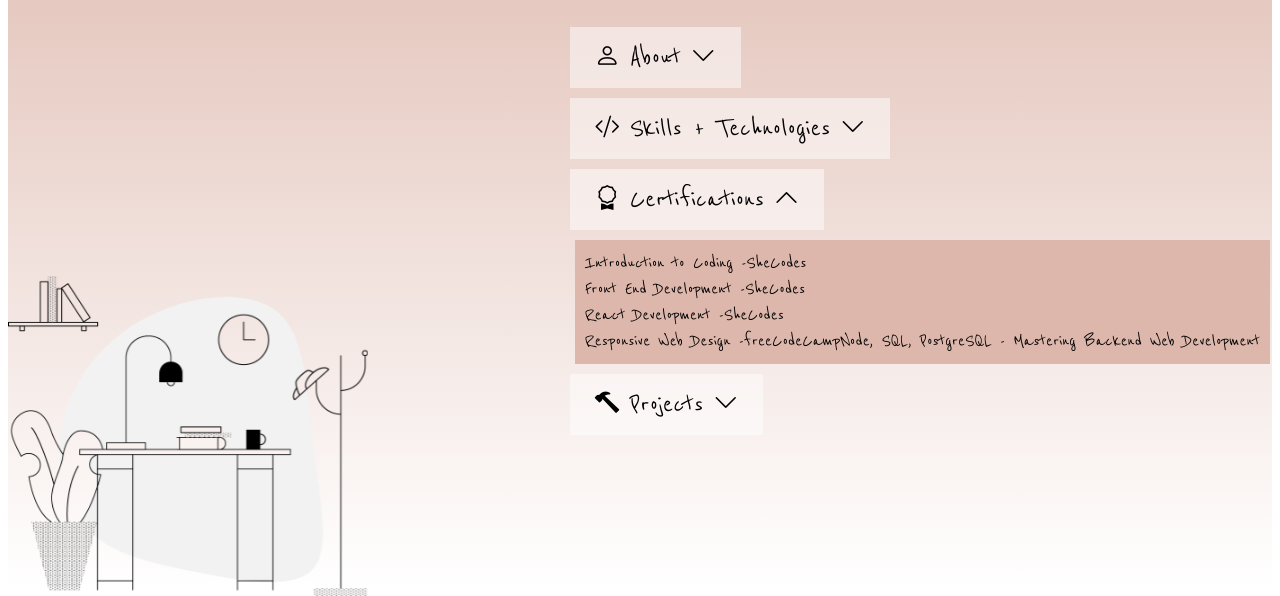
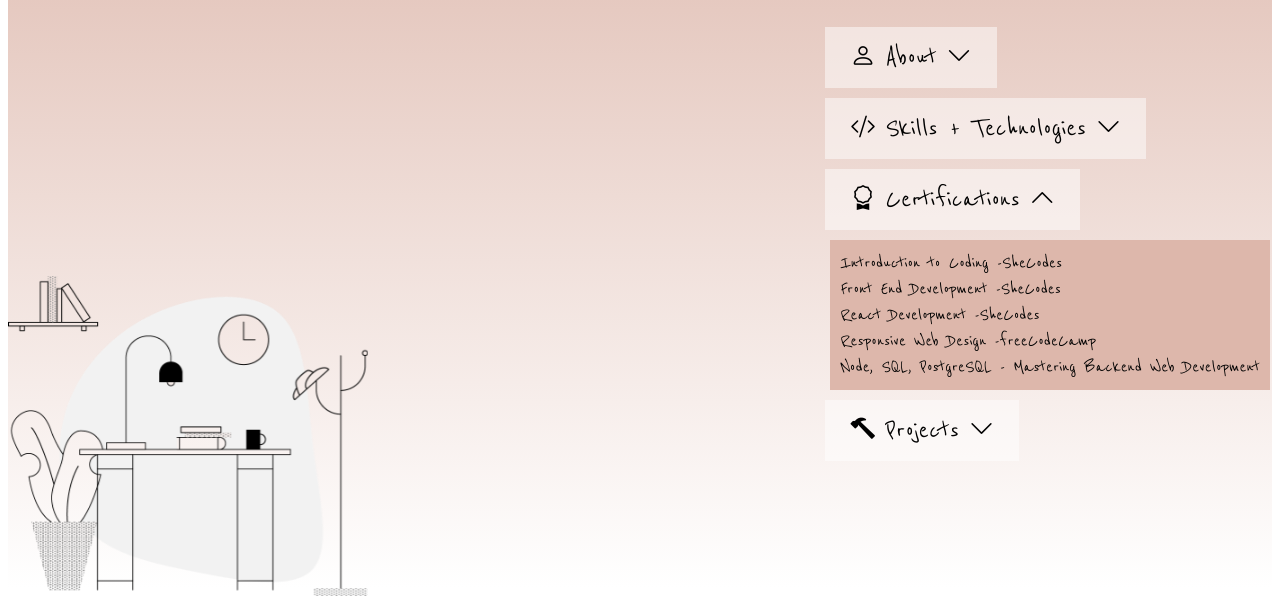
Before and after one commit to SamJamWillingham/gatsby-portfolio-2021, a Gatsby site: page / in a window 1280 px wide. Both pictures are taken after a click on the button "Certifications". Shown: the part 204-800 px from the top of the page. Built offline with nearby package versions, Linux system fonts and the light colour scheme; Gatsby itself is replaced by a stand-in of ours.

Commit message:
added break for link to new cert

```diff
--- a/src/components/Buttons.jsx
+++ b/src/components/Buttons.jsx
@@ -63,7 +63,7 @@
                 <a href="https://www.shecodes.io/certificates/cb0ef7f22d93dfdb629e6f97198482b4">Introduction to Coding -SheCodes</a><br />
                 <a href="https://www.shecodes.io/certificates/1be2599ee6b555613e53f8e6a84b8328">Front End Development -SheCodes</a><br />
                 <a href="https://www.shecodes.io/certificates/370d835ecda3fd24895ade35bcb679ed">React Development -SheCodes</a><br />
-                <a href="https://www.freecodecamp.org/certification/samjamwillingham/responsive-web-design">Responsive Web Design -freeCodeCamp</a>
+                <a href="https://www.freecodecamp.org/certification/samjamwillingham/responsive-web-design">Responsive Web Design -freeCodeCamp</a><br />
                 <a href="https://www.udemy.com/certificate/UC-b994a18e-53bd-445e-8d3a-84f33bc4df8b/">Node, SQL, PostgreSQL - Mastering Backend Web Development</a>
             </div>) : (<></>)}
 
```
